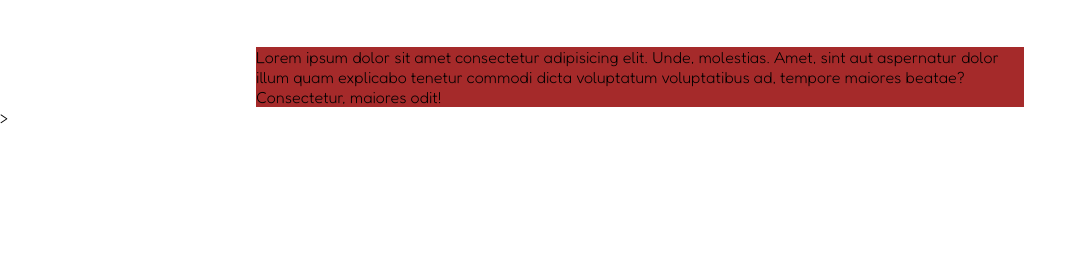
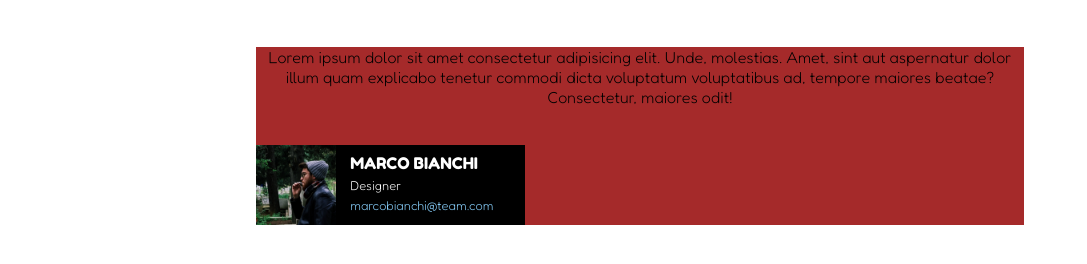
Before and after one commit to saragisondi/html-css-float-cards, a plain HTML site: page index.html in a window 1280 px wide. Shown: the part 72-336 px from the top of the page, without its empty margins (0-1087 px from the left). Drawn offline with Linux system fonts and the light colour scheme.

Commit message:
[add] first card

```diff
--- a/css/style.css
+++ b/css/style.css
@@ -14,10 +14,11 @@ main{
 }
 
 img{
-  width: 100%;
+  max-width: 100%;
+  width: 80px;
+  vertical-align: middle;
 }
 
-/*SPECIFIC*/
 header h1{
   color: rgb(231, 2, 112);
   font-weight: lighter;
@@ -26,13 +27,50 @@ header h1{
   margin-bottom: 50px;
 }
 
-main .container{
+/*SPECIFIC*/
+main .container-text{
   background-color: brown;
+  text-align: center;
   width: 60%;
   height: 50%;
   margin-left: 20%
 }
 
+div .container-cards{
+margin-top: 5%;
+background-color: black;
+max-width: 35%;
+max-height: 5%;
+text-align: left;
+}
 
+div .container-cards ul{
+  color: white;
+  display: inline-block;
+  list-style: none;
+  vertical-align: middle;
+  text-align: left;
+}
+
+li{
+  margin-bottom:5px;
+  margin-left: 10px;
+}
+
+div .container-cards ul li:first-child{
+  font-family: 'Fredoka One', cursive;
+}
+
+div .container-cards ul li:nth-child(2){
+  font-size: 0.8rem;
+}
+
+div .container-cards ul li:last-child{
+  font-size: 0.8rem;
 
 }
+
+div .container-cards ul li a{
+  text-decoration: none;
+  color: lightskyblue;
+}
--- a/index.html
+++ b/index.html
@@ -22,17 +22,24 @@
   <main>
     <section>
 
-      <div class="container">
+      <div class="container-text">
         <!--testo-->
         <p>
           Lorem ipsum dolor sit amet consectetur adipisicing elit. Unde, molestias. Amet, sint aut aspernatur dolor illum quam explicabo tenetur commodi dicta voluptatum voluptatibus ad, tempore maiores beatae? Consectetur, maiores odit!
         </p>
         <!--cards-->
-        <div class="marco-bianchi">
-
+        <div class="container-cards uno">
+          <div class="marco-bianchi">
+          <img src="img/male1.png" alt="Marco Bianchi">
+          <ul>
+            <li>MARCO BIANCHI</li>
+            <li>Designer</li>
+            <li><a href="#">marcobianchi@team.com</a></li>
+          </ul>
+        </div>
         </div>
       </div>
-    </section>>
+    </section>
   </main>
 </body>
 </html>
```
